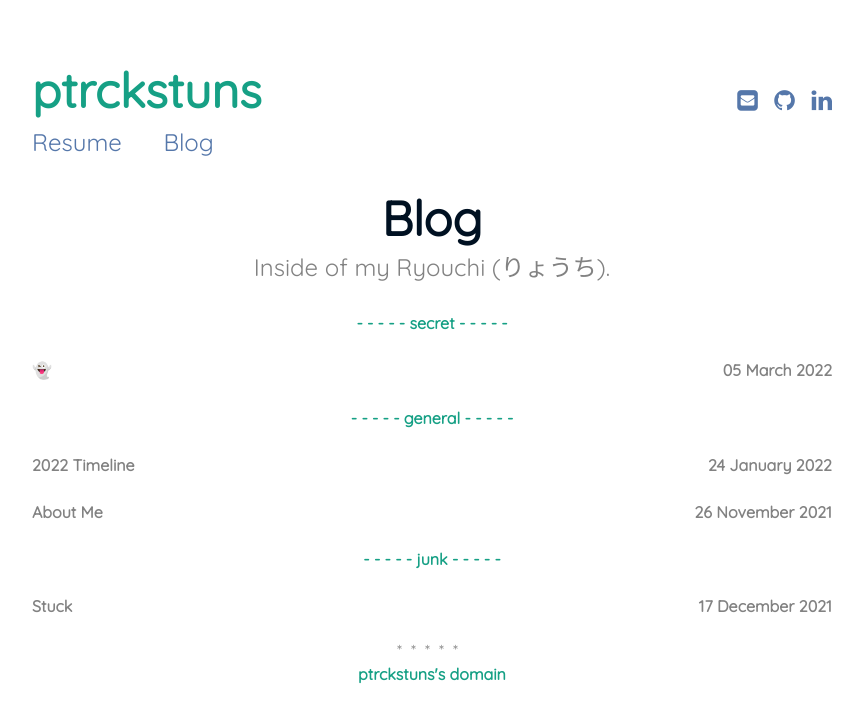
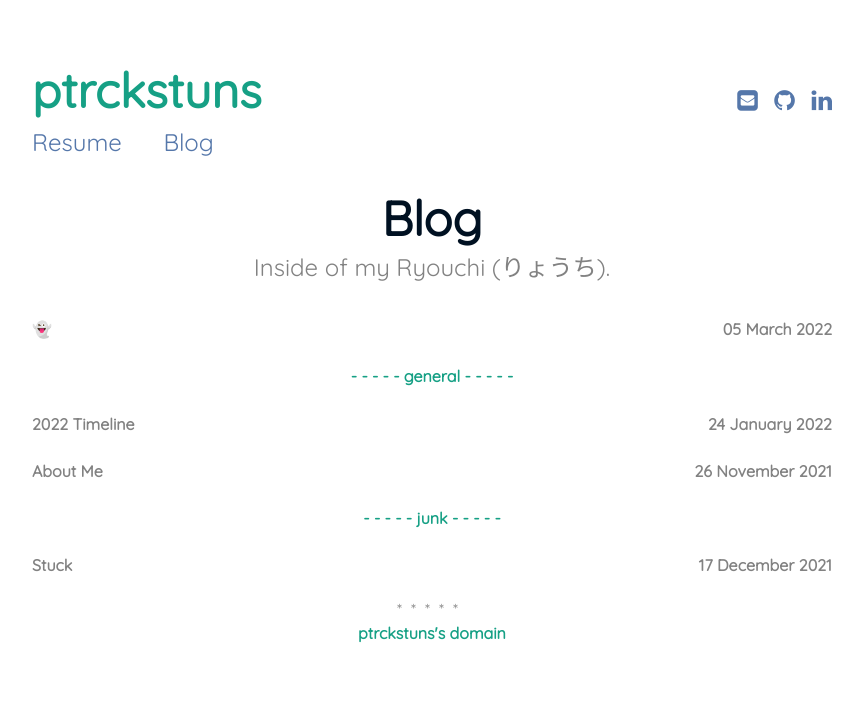
Before and after one commit to ptrckstuns/ptrckstuns.github.io, a Jekyll site: the page built from blog.md, in a window 1280 px wide. Shown: the top 723 px of the page, without its empty margins (208-1071 px from the left). Built offline with Jekyll 4.4.1, drawn with Linux system fonts in a browser that asks for light colours.

Commit message:
Update blog.md

```diff
--- a/blog.md
+++ b/blog.md
@@ -10,7 +10,7 @@ subtitle: Inside of my Ryouchi (りょうち).
 <h4 class="post-teaser__month">
 <strong>
 {% if category.name %}
-    {% if category.name == "secret" %}
+    {% if category.name contains 'secret' %}
     {% else %}
     - - - - -  {{ category.name }} - - - - -
     {% endif %}
```
